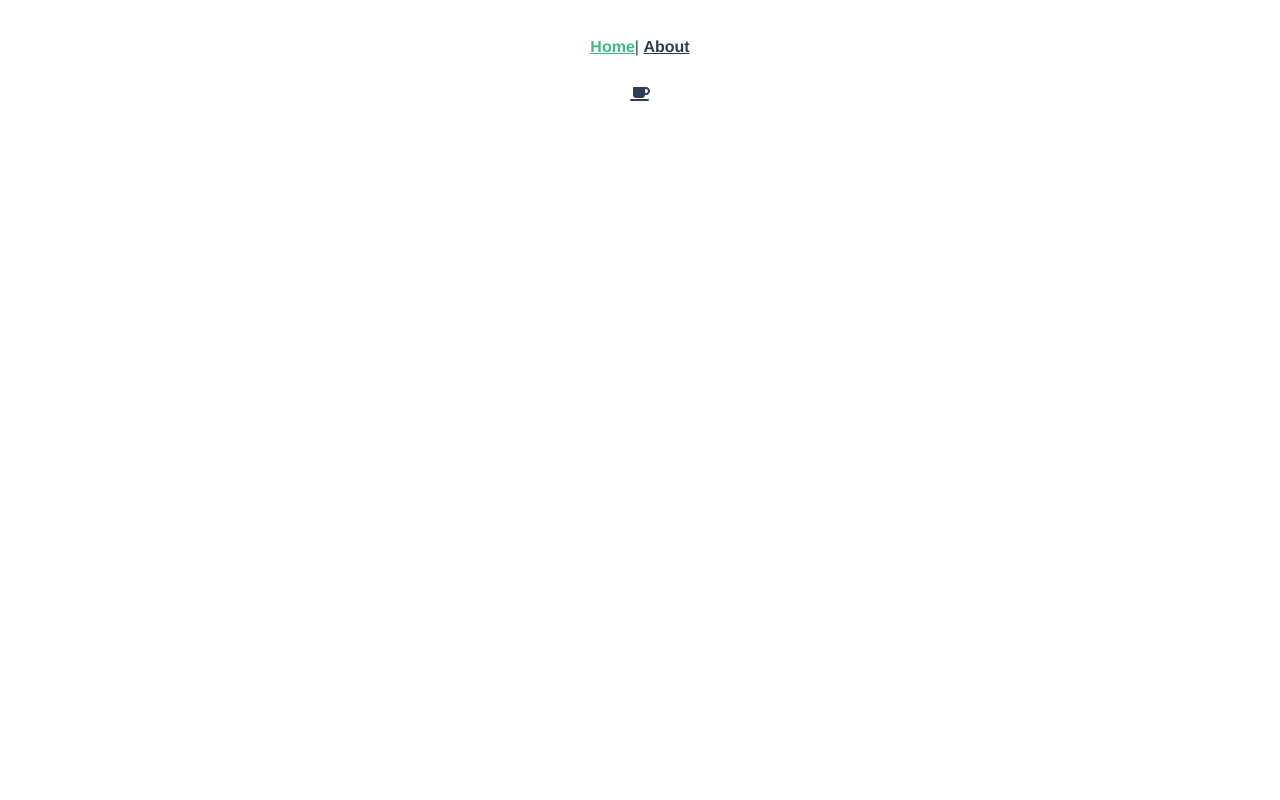
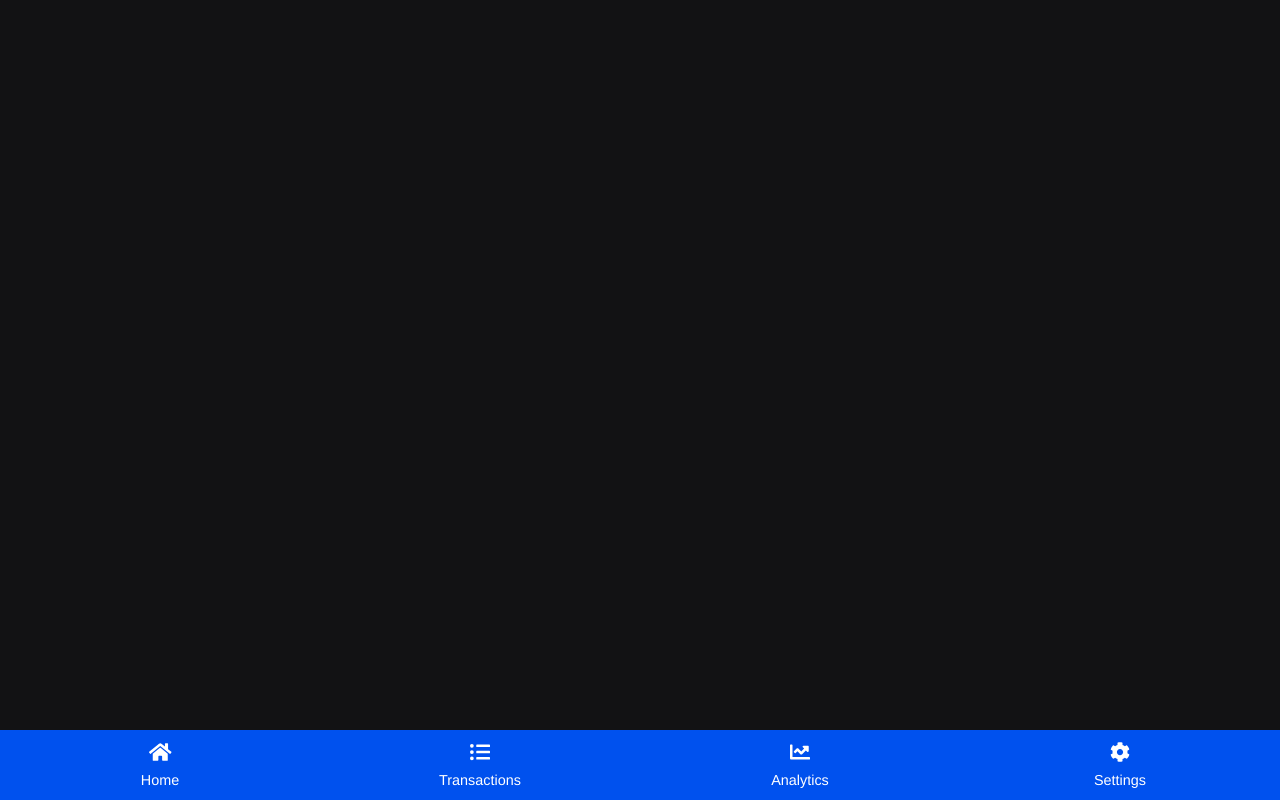
Before and after one commit to jasonwj96/trackr-vue, a Vue app: page / in a window 1280 px wide. Built offline with nearby package versions, Linux system fonts and the light colour scheme.

Commit message:
Finished Navbar mockup

```diff
--- a/src/App.vue
+++ b/src/App.vue
@@ -1,14 +1,36 @@
 <template>
   <div id="app">
-    <div id="nav">
-      <router-link to="/">Home</router-link>|
-      <router-link to="/about">About</router-link>
-    </div>
     <router-view />
+    <navbar></navbar>
   </div>
 </template>
 
+<script>
+import Navbar from "@/components/Navbar.vue";
+
+export default {
+  components: {
+    Navbar
+  }
+};
+</script>
+
 <style lang="scss">
+@import "themes/_dark_theme.scss";
+
+// * {
+//   border: 1px red solid;
+// }
+
+html,
+body {
+  padding: 0px;
+  margin: 0px;
+  width: auto;
+  height: 100%;
+  box-sizing: border-box;
+  background-color: $main-bg;
+}
 #app {
   font-family: Avenir, Helvetica, Arial, sans-serif;
   -webkit-font-smoothing: antialiased;
@@ -18,7 +40,7 @@
 }
 
 #nav {
-  padding: 30px;
+  padding: 0px;
 
   a {
     font-weight: bold;
--- a/src/components/HelloWorld.vue
+++ /dev/null
@@ -1,11 +0,0 @@
-<template>
-  <font-awesome-icon icon="coffee"></font-awesome-icon>
-</template>
-
-<script lang="ts">
-import Vue from "vue";
-export default Vue.extend({});
-</script>
-
-<style lang="scss" scoped>
-</style>
--- /dev/null
+++ b/src/components/Navbar.vue
@@ -0,0 +1,76 @@
+<template>
+  <div id="nav">
+    <div class="nav-btn">
+      <font-awesome-icon class="nav-btn-icon" icon="home"></font-awesome-icon>
+      <p class="nav-btn-text">Home</p>
+    </div>
+
+    <div class="nav-btn">
+      <font-awesome-icon class="nav-btn-icon" icon="list-ul"></font-awesome-icon>
+      <p class="nav-btn-text">Transactions</p>
+    </div>
+
+    <div class="nav-btn">
+      <font-awesome-icon class="nav-btn-icon" icon="chart-line"></font-awesome-icon>
+      <p class="nav-btn-text">Analytics</p>
+    </div>
+
+    <div class="nav-btn">
+      <font-awesome-icon class="nav-btn-icon" icon="cog"></font-awesome-icon>
+      <p class="nav-btn-text">Settings</p>
+    </div>
+  </div>
+</template>
+
+<script lang="ts">
+import Vue from "vue";
+
+export default Vue.extend({
+  components: {}
+});
+</script>
+
+<style lang="scss" scoped>
+@import "../themes/_dark_theme.scss";
+
+#nav {
+  display: flex;
+  height: auto;
+  width: 100%;
+  background-color: $nav-btn-bg;
+  position: fixed;
+  bottom: 0;
+  left: 0;
+}
+
+.nav-btn {
+  height: 50px;
+  width: 60px;
+  display: flex;
+  flex-flow: column;
+  align-items: center;
+  justify-content: center;
+  padding: 10px;
+  background-color: $nav-btn-bg;
+  flex-grow: 1;
+  transition-property: background-color;
+  transition-duration: 200ms;
+  transition-timing-function: ease-in-out;
+
+  &:hover {
+    background-color: darken($color: $nav-btn-bg, $amount: 20);
+  }
+}
+
+.nav-btn-icon {
+  color: $nav-btn-icon-bg;
+  font-size: 20px;
+  margin: 5px;
+}
+
+.nav-btn-text {
+  color: $nav-btn-text;
+  margin: 5px;
+  font-size: 0.9em;
+}
+</style>
--- a/src/main.ts
+++ b/src/main.ts
@@ -5,14 +5,19 @@ import router from "./router";
 import store from "./store";
 import { library } from '@fortawesome/fontawesome-svg-core';
 import { faUserSecret } from '@fortawesome/free-solid-svg-icons';
-import { faCoffee } from '@fortawesome/free-solid-svg-icons';
-// @ts-ignore
+import { faHome } from '@fortawesome/free-solid-svg-icons';
+import { faCog } from '@fortawesome/free-solid-svg-icons';
+import { faListUl } from '@fortawesome/free-solid-svg-icons';
+import { faChartLine } from '@fortawesome/free-solid-svg-icons';
 import { FontAwesomeIcon } from '@fortawesome/vue-fontawesome';
 
 Vue.config.productionTip = false;
 
 library.add(faUserSecret);
-library.add(faCoffee);
+library.add(faHome);
+library.add(faCog);
+library.add(faListUl);
+library.add(faChartLine);
 
 Vue.component('font-awesome-icon', FontAwesomeIcon);
 
--- /dev/null
+++ b/src/themes/_dark_theme.scss
@@ -0,0 +1,7 @@
+// Global
+$main-bg: #121214;
+
+// Navbar
+$nav-btn-bg : #0051EE;
+$nav-btn-icon-bg : #FFF;
+$nav-btn-text: #FFF;
--- a/src/views/Home.vue
+++ b/src/views/Home.vue
@@ -1,18 +1,10 @@
 <template>
-  <div class="home">
-    <!-- <img alt="Vue logo" src="../assets/logo.png" /> -->
-    <HelloWorld msg="Welcome to Your Vue.js App" />
-  </div>
+  <div class="home"></div>
 </template>
 
 <script>
-// @ is an alias to /src
-import HelloWorld from "@/components/HelloWorld.vue";
-
 export default {
   name: "Home",
-  components: {
-    HelloWorld
-  }
+  components: {}
 };
 </script>
```
